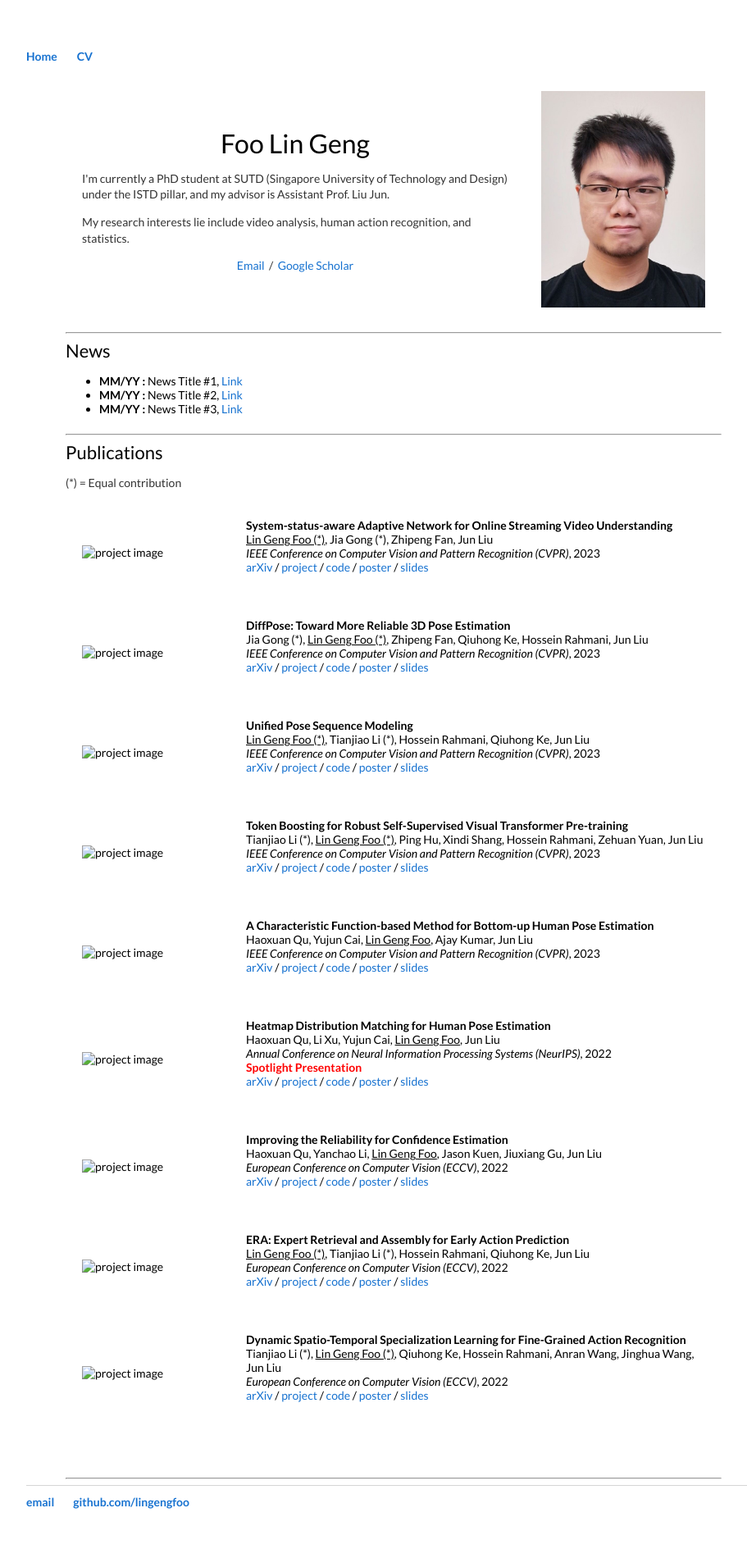
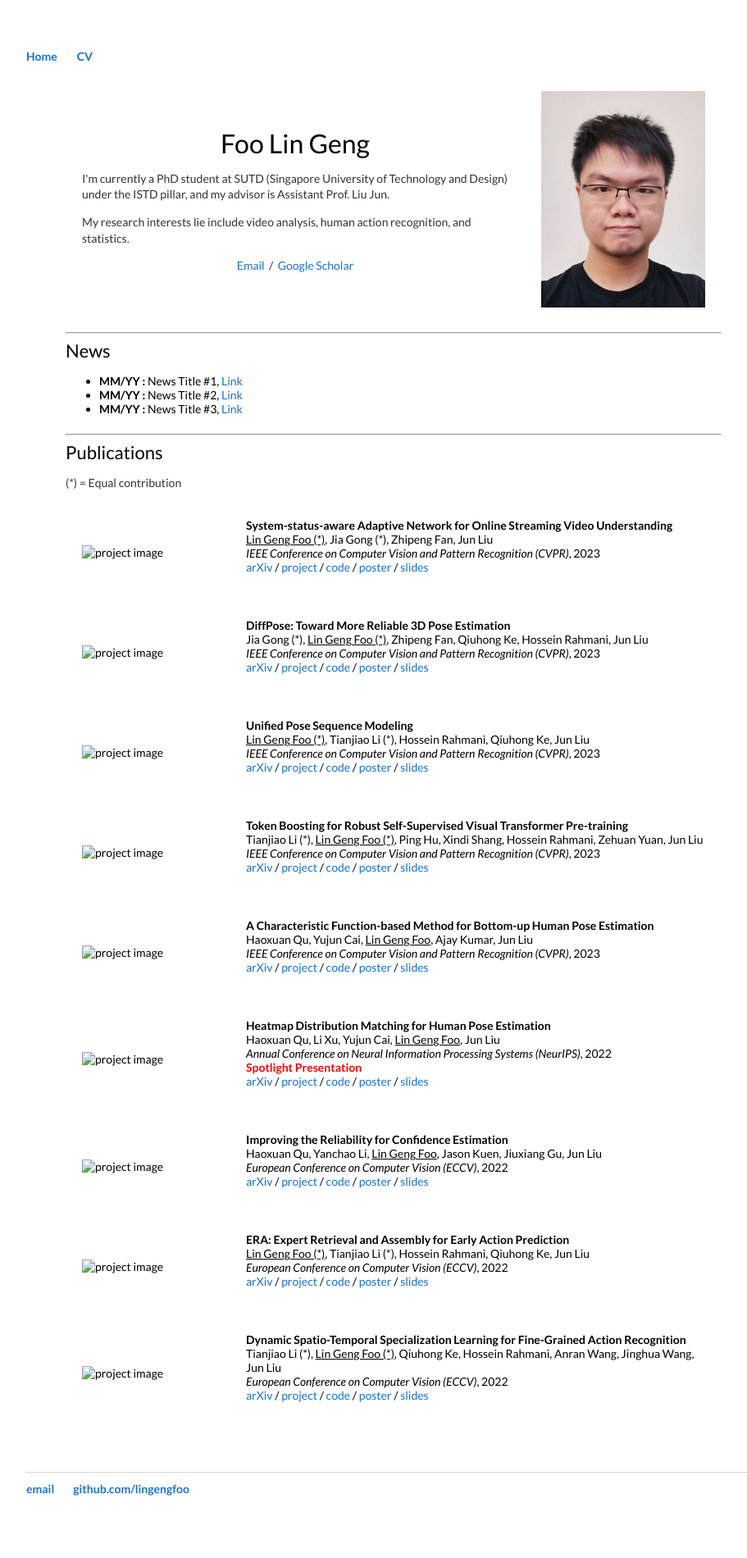
Before and after one commit to lingengfoo/lingengfoo.github.io, a Jekyll site: the page built from index.html, in a window 1280 px wide. Shown: the whole page at 82% size, without its empty margins (160-1071 px from the left). Built offline with Jekyll 4.4.1, drawn with Linux system fonts in a browser that asks for light colours.

Commit message:
Update index.html

```diff
--- a/index.html
+++ b/index.html
@@ -345,8 +345,6 @@ title: Lin Geng's Homepage
         <br>
         <br>
 
-        <hr style="color:#b3b3b3">
-
       </td>
     </tr>
   </table>
```
